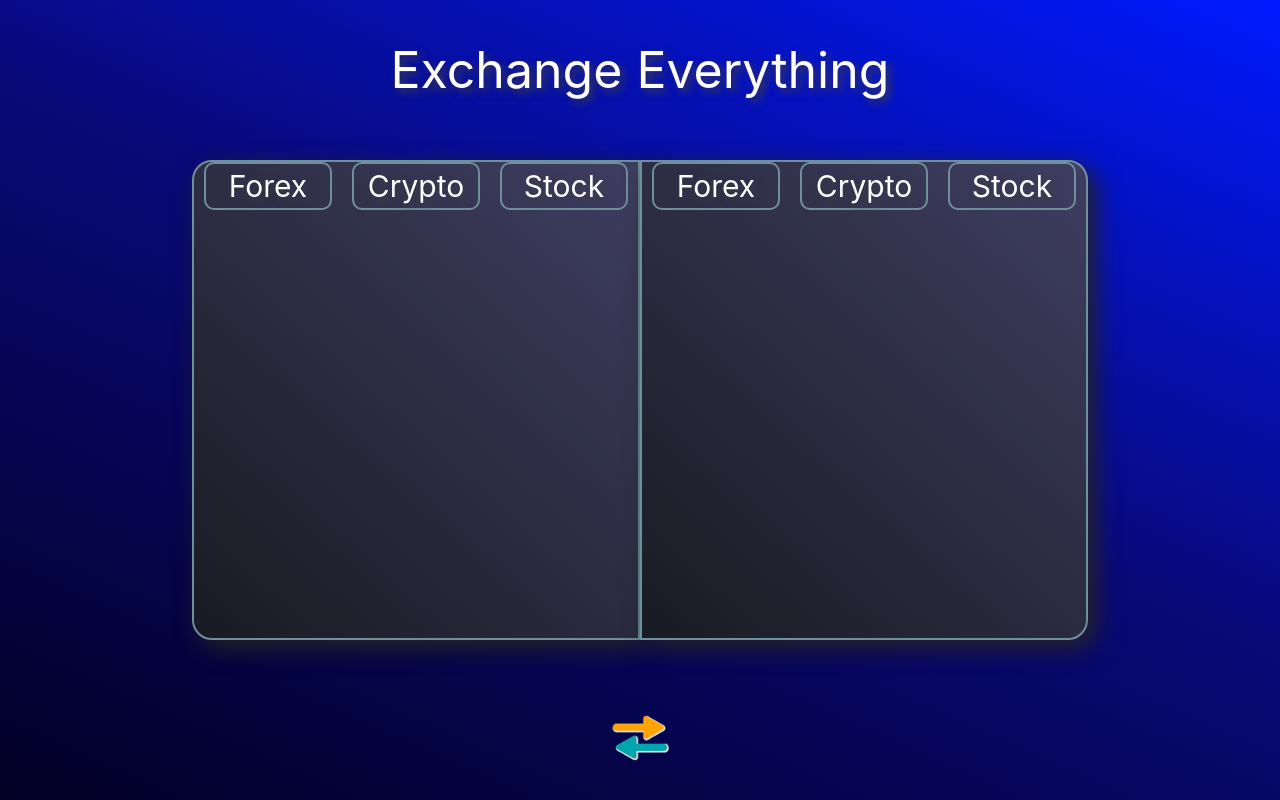
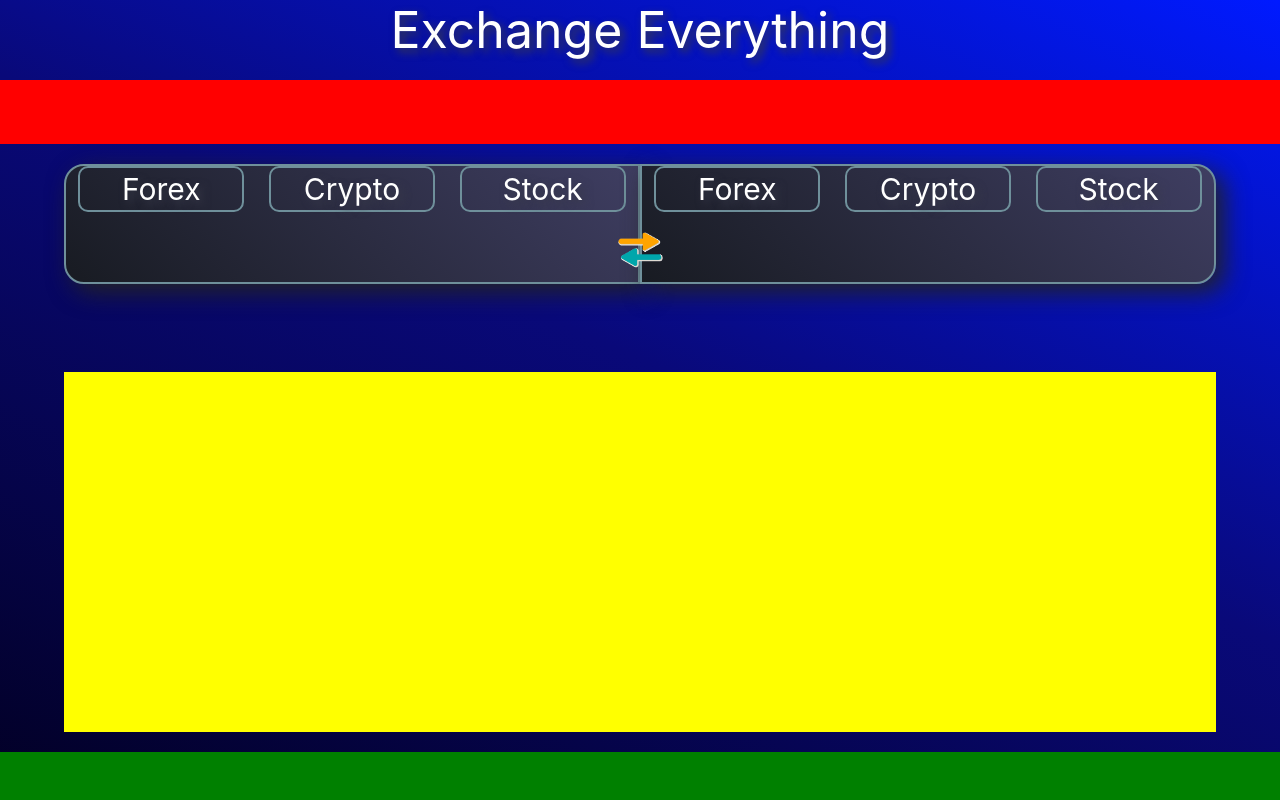
Before and after one commit to Irezumii/exchange-everythingv2, a React (Create React App) app: page / in a window 1280 px wide. Built offline with nearby package versions, Linux system fonts and the light colour scheme; the HTML template or start-up script is replaced by a standard one.

Commit message:
ustawianie layoutu strony problem: loading.. nie wyświetla się przed pierwszym fetchem

```diff
--- a/src/App.css
+++ b/src/App.css
@@ -1,5 +1,3 @@
-
-
 * {
   margin: 0;
   box-sizing: border-box;
@@ -16,41 +14,40 @@
   height: 100vh;
   width: 100vw;
   display: flex;
-  justify-content: center;
+  flex-flow: column;
+  justify-content: flex-start;
   align-items: center;
   position: relative;
 }
 .title {
-  position: absolute;
   font-size: 50px;
   color: white;
-  top: 5%;
 }
-.result {
-  position: absolute;
-  font-size: 30px;
-  color: white;
-  bottom: 13%;
-  background: rgb(24, 27, 34);
-  background: linear-gradient(
-    76deg,
-    rgba(24, 27, 34, 1) 8%,
-    rgba(40, 39, 62, 1) 48%,
-    rgba(24, 27, 34, 1) 93%
-  );
-  padding: 2px 15px;
-  border-radius: 10px;
-  border: 1px solid #6f909b;
+.box-for-amount{
+  background-color: red;
+  width: 100%;
+  height: 8%;
+  margin-top: 20px;
 }
-.content-box{
+.box-for-content-box {
+  width: 100%;
+  height: 15%;
+  display: flex;
+  justify-content: center;
+  align-items: center;
+  margin-top: 20px;
+  margin-bottom: 10px;
+  position: relative;
+}
+.content-box {
   background: rgb(63, 62, 98);
   background: linear-gradient(
     222deg,
     rgba(63, 62, 98, 1) 0%,
     rgba(24, 27, 34, 1) 100%
   );
-  width: 35%;
-  height: 60%;
+  width: 45%;
+  height: 100%;
   border: 2px solid #6f909b;
   -webkit-box-shadow: 8px 8px 24px 0px rgb(36, 36, 36);
   -moz-box-shadow: 8px 8px 24px 0px rgb(36, 36, 36);
@@ -62,7 +59,7 @@
 }
   .buttons-selection-box {
     width: 100%;
-  height: 10%;
+    height: 40%;
     /* background-color: aqua; */
     display: flex;
     justify-content: space-around;
@@ -110,33 +107,62 @@
     width: 80%;
     margin-top: 20px;
   }
-.content-box img {
-  /* border: 2px solid white; */
-  height: 40vh;
-  width: auto;
-  margin-top: 8%;
-  border-radius: 20px;
-  filter: drop-shadow(0 0 10px rgba(0, 0, 0, 0.5));
-}
-.invert{
-  height: 65px ;
+  .invert {
+    height: 65px;
     position: absolute;
-  bottom: 3%;
+    top: 55%;
     border-radius: 10px;
     cursor: pointer;
-  img{
+    img {
       margin-top: -6px;
-    height: 70px;
+      height: 55px;
       width: auto;
-    &:hover{
+      &:hover {
         height: 75px;
         width: auto;
         margin-top: -9px;
       }
-    &:active{
+      &:active {
         height: 81px;
         width: auto;
         margin-top: -10px;
       }
     }
   }
+  .box-for-result{
+    min-width: 10%;
+    height: 6%;
+    display: flex;
+    justify-content: center;
+    align-items: center;
+  }
+  .result {
+    font-size: 30px;
+    color: white;
+    background: rgb(24, 27, 34);
+    background: linear-gradient(
+      76deg,
+      rgba(24, 27, 34, 1) 8%,
+      rgba(40, 39, 62, 1) 48%,
+      rgba(24, 27, 34, 1) 93%
+    );
+    padding: 2px 15px;
+    border-radius: 10px;
+    border: 1px solid #6f909b;
+    padding: 0 20px;
+    margin-left: 20px;
+    margin-right: 20px;
+  }
+  .box-for-favorites{
+    background-color: yellow;
+    width: 90%;
+    height: 45%;
+    margin-top: 30px;
+  }
+  .footer{
+    background-color:green;
+    width: 100%;
+    height: 6%;
+    position: absolute;
+    bottom: 0%;
+  }
--- a/src/Components/Content/background-box-components/content-box-components/img-box.js
+++ /dev/null
@@ -1,7 +0,0 @@
-export default function ImageBox (props) {
-    return (
-        <div className="img-box">
-            <img src={props.onItemImage} alt="" />
-        </div>
-    )
-}
--- a/src/Components/Content/background-box-components/content-box-components/select-first.js
+++ b/src/Components/Content/background-box-components/content-box-components/select-first.js
@@ -15,7 +15,7 @@ export default function MyFirstSelect(props) {
 
     const handleChange = (option) => {
         props.onSetFirstSelectedOption(option);
-        option && props.onSetItemImage(option.image);
+        // option && props.onSetItemImage(option.image);
     }
 
     const handleInputChange = (option) => {
--- a/src/Components/Content/background-box-components/content-box-components/select-secound.js
+++ b/src/Components/Content/background-box-components/content-box-components/select-secound.js
@@ -20,7 +20,7 @@ export default function MySecoundSelect(props) {
 
     const handleChange = (option) => {
         props.onSetSecoundSelectedOption(option);
-        option && props.onSetItemImage(option.image);
+        // option && props.onSetItemImage(option.image);
     };
 
     const handleInputChange = (option) => {
--- a/src/Components/Content/background-box-components/content-box.js
+++ b/src/Components/Content/background-box-components/content-box.js
@@ -1,4 +1,3 @@
-import ImageBox from "./content-box-components/img-box";
 import MyFirstSelect from "./content-box-components/select-first";
 import SelectionButtonBox from "./content-box-components/selections-button-box";
 import { useState } from "react";
@@ -14,7 +13,6 @@ export default function ContentBox(props) {
                 onSetSelectedOption={props.onSetSelectedOption}
                 />
             {props.onMySelect}
-            <ImageBox onItemImage={props.onItemImage} onFormButtonSelection={props.onFormButtonSelection} />
         </div>
     )
 }
--- a/src/Components/Content/background-box.js
+++ b/src/Components/Content/background-box.js
@@ -3,29 +3,37 @@ import ContentBox from './background-box-components/content-box'
 import MyFirstSelect from './background-box-components/content-box-components/select-first';
 import MySecoundSelect from './background-box-components/content-box-components/select-secound';
 import { useState } from 'react';
+import  invertIMG  from '../assets/invert.png'
 
 export default function BackgroundBox() {
 
     console.log("=======background-box is rednering ==============")
 
-    const [firstItemImage, setFirstItemImage] = useState(null)
-    const [secoundItemImage, setSecoundItemImage] = useState(null)
+    // const [firstItemImage, setFirstItemImage] = useState(null)
+    // const [secoundItemImage, setSecoundItemImage] = useState(null)
     const [firstFormButtonSelection, setFirstFormButtonSelection] = useState(null)
     const [secoundFormButtonSelection, setSecoundFormButtonSelection] = useState(null)
     const [firstSelectedOption, setFirstSelectedOption] = useState(null);
     const [secoundSelectedOption, setSecoundSelectedOption] = useState(null);
+    const [invert, setInvert] = useState(false)
 
 
     const [inputFirstChange, setInputFirstChange] = useState(null)
     const [inputSecoundChange, setInputSecoundChange] = useState(null)
 
+    function handleInvert() {
+        setInvert(!invert)
+    }
+
     return (
         <div className="background-box">
             <span className='title'>Exchange Everything</span>
+            <div className='box-for-amount'></div>
+            <div className='box-for-content-box'>
                 <ContentBox
                     style={{ borderRadius: "20px 0 0 20px" }}
                     onMySelect={<MyFirstSelect
-                    onSetItemImage={setFirstItemImage}
+                        // onSetItemImage={setFirstItemImage}
                         onFormButtonSelection={firstFormButtonSelection}
                         onFirstSelectedOption={firstSelectedOption}
                         onSetFirstSelectedOption={setFirstSelectedOption}
@@ -34,7 +42,7 @@ console.log("=======background-box is rednering ==============")
                         onSetInputFirstChange={setInputFirstChange}
 
                     />}
-                onItemImage={firstItemImage}
+                    // onItemImage={firstItemImage}
                     onFormButtonSelection={firstFormButtonSelection}
                     onSetFormButtonSelection={setFirstFormButtonSelection}
                     onSetSelectedOption={setFirstSelectedOption}
@@ -42,7 +50,7 @@ console.log("=======background-box is rednering ==============")
                 <ContentBox
                     style={{ borderRadius: "0 20px 20px 0" }}
                     onMySelect={<MySecoundSelect
-                    onSetItemImage={setSecoundItemImage}
+                        // onSetItemImage={setSecoundItemImage}
                         onFormButtonSelection={secoundFormButtonSelection}
                         onSecoundSelectedOption={secoundSelectedOption}
                         onSetSecoundSelectedOption={setSecoundSelectedOption}
@@ -51,18 +59,26 @@ console.log("=======background-box is rednering ==============")
                         onSetInputSecoundChange={setInputSecoundChange}
 
                     />}
-                onItemImage={secoundItemImage}
+                    // onItemImage={secoundItemImage}
                     onFormButtonSelection={secoundFormButtonSelection}
                     onSetFormButtonSelection={setSecoundFormButtonSelection}
                     onSetSelectedOption={setSecoundSelectedOption}
 
                 />
+                <div className="invert" onClick={handleInvert}>
+                    <img src={invertIMG} alt="invert button" />
+                </div>
+            </div>
+            <div className='box-for-result'>
                 <Result
                     onFirstFormButtonSelection={firstFormButtonSelection}
                     onSecoundFormButtonSelection={secoundFormButtonSelection}
 
                     onSecoundSelectedOption={secoundSelectedOption}
                     onFirstSelectedOption={firstSelectedOption}
+
+                    invert={invert}
+                    setInvert={setInvert}
 
                 // onInputChange={inputFirstChange}
                 // onSetInputFirstChange={setInputFirstChange}
@@ -71,5 +87,8 @@ console.log("=======background-box is rednering ==============")
                 // onSetInputSecoundChange={setInputSecoundChange}
                 />
             </div>
+            <div className='box-for-favorites'></div>
+            <footer className='footer'></footer>
+        </div>
     )
 }
--- a/src/Components/result.js
+++ b/src/Components/result.js
@@ -7,15 +7,15 @@ import DisplayData from "./Content/results-components/display-data";
 export default function Result(props) {
     console.log("==============result is re-rendering====================")
 
-    const [invert, setInvert] = useState(false)
+    // const [invert, setInvert] = useState(false)
 
     const fetchCopy = useRef(null)
     const fetch2Copy = useRef(null)
     const whatIsFetchingRef = useRef(null)
 
-    function handleInvert(){
-        setInvert(!invert)
-    }
+    // function handleInvert(){
+    //     setInvert(!invert)
+    // }
 
     const {
         fetchedData,
@@ -123,16 +123,16 @@ export default function Result(props) {
                     onFetchCopy={fetchCopy}
                     onFetch2Copy={fetch2Copy}
                     onWhatIsFetching={whatIsFetching}
-                    onInvert={invert}
-                    onSetInvert={setInvert}
+                    onInvert={props.invert}
+                    onSetInvert={props.setInvert}
                     onFirstFormButtonSelection={props.onFirstFormButtonSelection}
                     onSecoundFormButtonSelection={props.onSecoundFormButtonSelection}
 
                 />
             }
-            <div className="invert" onClick={handleInvert}>
+            {/* <div className="invert" onClick={handleInvert}>
                 <img src={invertIMG} alt="invert button" />
-            </div>
+            </div> */}
         </>
     )
 }
```
Lines whose indentation alone changed are shown as unchanged.
